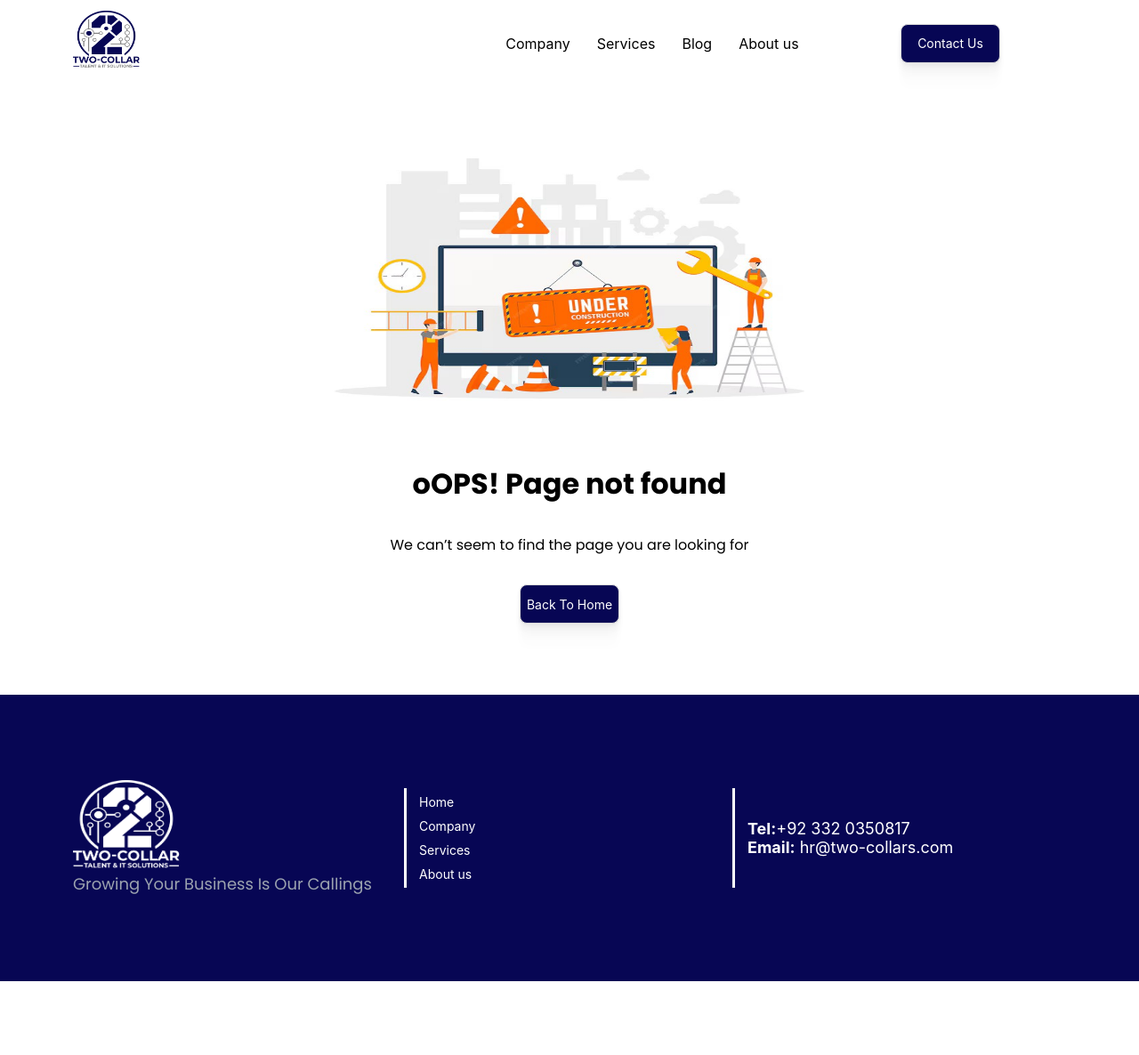
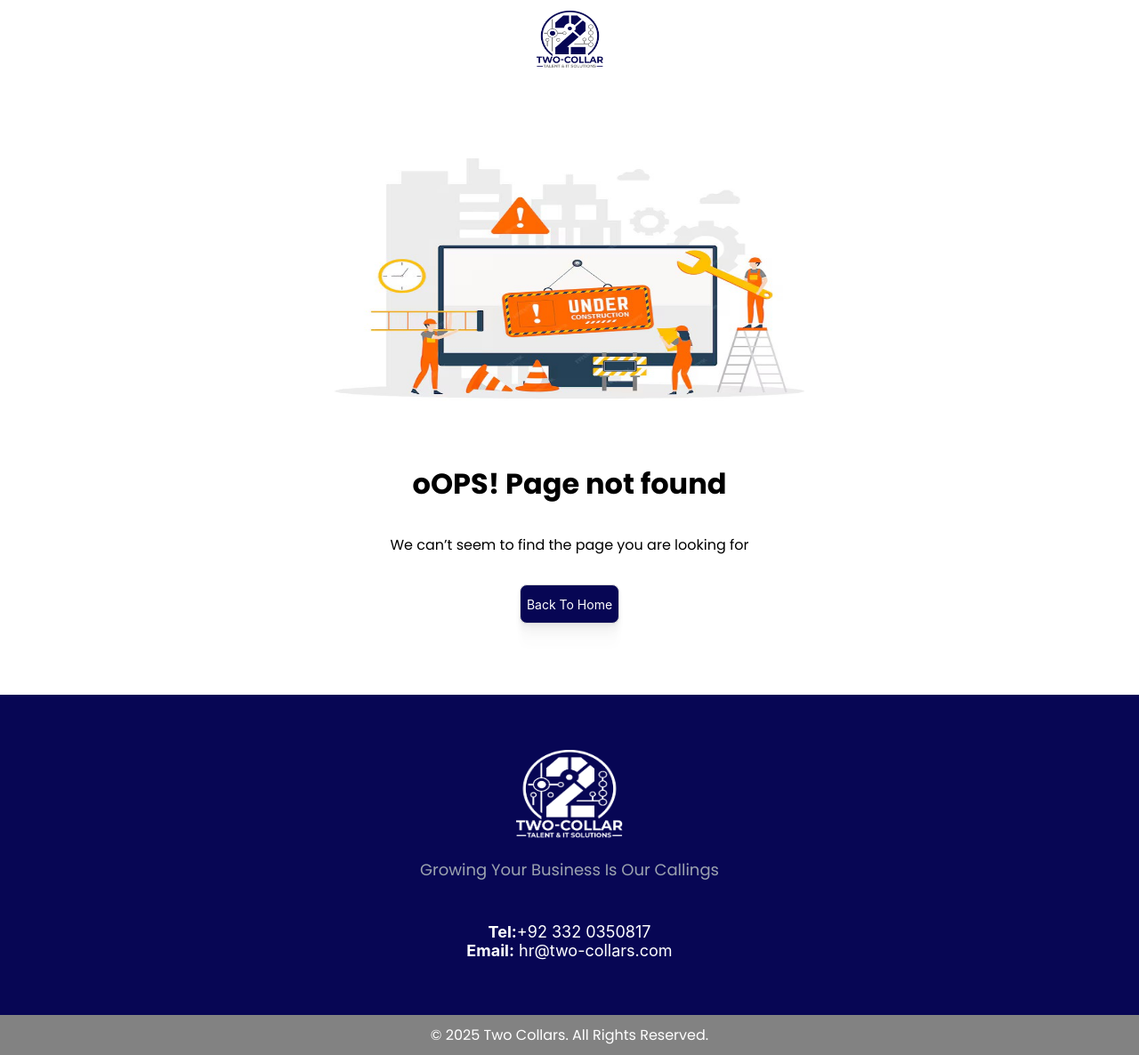
Before and after one commit to jhanzaib593/sales_drive, a React (Create React App) app: page /underconstruction in a window 1280 px wide. Shown: the whole page at 89% size. Before the commit the page ends 1103 px from the top, so only its background shows below. Built offline with nearby package versions, Linux system fonts and the light colour scheme.

Commit message:
header and footer changed

```diff
--- a/package.json
+++ b/package.json
@@ -1,7 +1,7 @@
 {
   "name": "sales_drive",
   "version": "0.1.0",
-  "homepage": "https://two-collars.com/",
+  "homepage": "http://www.sale.byethost7.com/",
   "private": true,
   "dependencies": {
     "@reduxjs/toolkit": "^2.2.3",
--- a/src/components/footer/index.css
+++ b/src/components/footer/index.css
@@ -32,3 +32,7 @@
 .foot_contact li a:hover {
   color: rgb(156 163 175);
 }
+.copy_right {
+  background-color: #828282;
+  text-align: center;
+}
--- a/src/components/footer/index.js
+++ b/src/components/footer/index.js
@@ -15,8 +15,15 @@ function Footer() {
         }}
       >
         <div className="container">
-          <Row style={{ padding: "4rem 0" }}>
-            <Col span={8} xs={24} sm={24} md={8} lg={8}>
+          <Row style={{ padding: "1rem 0", textAlign: "center" }}>
+            <Col
+              span={24}
+              xs={24}
+              sm={24}
+              md={24}
+              lg={24}
+              style={{ padding: "1em 0" }}
+            >
               <img src={logo} alt="" width={120} height={100} />
               <p
                 className="font_family"
@@ -24,12 +31,13 @@ function Footer() {
                   color: "rgb(156, 163, 175)",
                   fontWeight: 400,
                   fontSize: 18,
+                  padding: "1em 0",
                 }}
               >
                 Growing Your Business Is Our Callings
               </p>
             </Col>
-            <Col
+            {/* <Col
               span={8}
               xs={24}
               sm={24}
@@ -51,16 +59,16 @@ function Footer() {
                   <Link to="/underconstruction"> About us</Link>
                 </li>
               </ul>
-            </Col>
+            </Col> */}
             <Col
-              span={8}
+              span={24}
               xs={24}
               sm={24}
-              md={8}
-              lg={8}
+              md={24}
+              lg={24}
               style={{ margin: "auto" }}
             >
-              <ul className="foot_contact">
+              <ul className="foot_contact" style={{ padding: "1em 0" }}>
                 <li>
                   <span style={{ fontWeight: "bolder", fontSize: 18 }}>
                     Tel:
@@ -78,6 +86,19 @@ function Footer() {
           </Row>
         </div>
       </div>
+      <div className="copy_right">
+        <p
+          className="font_family"
+          style={{
+            color: "white",
+            fontWeight: 400,
+            fontSize: 16,
+            padding: "10px 0",
+          }}
+        >
+          © 2025 Two Collars. All Rights Reserved.
+        </p>
+      </div>
     </footer>
   );
 }
--- a/src/components/header/index.css
+++ b/src/components/header/index.css
@@ -8,6 +8,7 @@
   font-size: 32px;
   font-style: normal;
   font-weight: 500;
+  justify-content: center;
 }
 .nav {
   display: flex;
--- a/src/components/header/index.js
+++ b/src/components/header/index.js
@@ -1,43 +1,46 @@
-import { Col, Drawer, Row, Affix, Button } from "antd";
+// import { Col, Drawer, Row, Affix, Button } from "antd";
+import { Col, Row } from "antd";
+
 import "./index.css";
-import { Link, NavLink } from "react-router-dom";
+import { Link } from "react-router-dom";
 import logo from "../../assets/img/2 (2).png";
-import React, { useState } from "react";
-import { MenuFoldOutlined } from "@ant-design/icons";
-import ModalContact from "../contact/modal";
+import React from "react";
+// import { MenuFoldOutlined } from "@ant-design/icons";
+// import ModalContact from "../contact/modal";
 
 const Header = () => {
-  const [open, setOpen] = useState(false);
-  const [isModalOpen, setIsModalOpen] = useState(false);
-  const showDrawer = () => {
-    setOpen(true);
-  };
-  const onClose = () => {
-    setOpen(false);
-  };
+  // const [open, setOpen] = useState(false);
+  // const [isModalOpen, setIsModalOpen] = useState(false);
+  // const showDrawer = () => {
+  //   setOpen(true);
+  // };
+  // const onClose = () => {
+  //   setOpen(false);
+  // };
 
-  const showModal = () => {
-    setIsModalOpen(true);
-  };
+  // const showModal = () => {
+  //   setIsModalOpen(true);
+  // };
 
-  const handleCloseModal = () => {
-    setIsModalOpen(false);
-  };
-  const [top, setTop] = React.useState(0);
-  console.log(setTop);
+  // const handleCloseModal = () => {
+  //   setIsModalOpen(false);
+  // };
+  // const [top, setTop] = React.useState(0);
+  // console.log(setTop);
 
   return (
     <>
-      <Affix offsetTop={top}>
+      {/* <Affix offsetTop={top}> */}
       <div style={{ backgroundColor: "white" }}>
         <div className="container">
           <Row style={{ padding: "12px 0" }}>
-              <Col span={8} className="logo">
+            <Col span={24} className="logo">
               <Link to="/">
                 <img src={logo} alt="" width={75} height={65} />
               </Link>
             </Col>
-              <Col span={12} style={{ margin: "auto" }}>
+
+            {/* <Col span={12} style={{ margin: "auto" }}>
                 <div className="nav">
                   <NavLink to="/underconstruction" className="nav_link">
                     Company
@@ -58,9 +61,9 @@ const Header = () => {
                 <Button onClick={showModal} className="h_btn2">
                   Contact Us
                 </Button>
-                {/* <Button className="h_btn2">Sign up</Button> */}
-              </Col>
-              <Col span={4} className="h_drawer">
+              </Col> */}
+
+            {/* <Col span={4} className="h_drawer">
                 <MenuFoldOutlined onClick={showDrawer} />
                 <Drawer onClose={onClose} open={open}>
                   <div className="nav_d">
@@ -72,12 +75,12 @@ const Header = () => {
                     <NavLink className="nav_link nav_link_d">About us</NavLink>
                   </div>
                 </Drawer>
-              </Col>
+              </Col> */}
           </Row>
         </div>
       </div>
-      </Affix>
-      <ModalContact showModal={isModalOpen} handleClose={handleCloseModal} />
+      {/* </Affix> */}
+      {/* <ModalContact showModal={isModalOpen} handleClose={handleCloseModal} /> */}
     </>
   );
 };
```
Also changed, not shown: 1 other file (tests, documents, lock files or other folders). Lines whose indentation alone changed are shown as unchanged.
